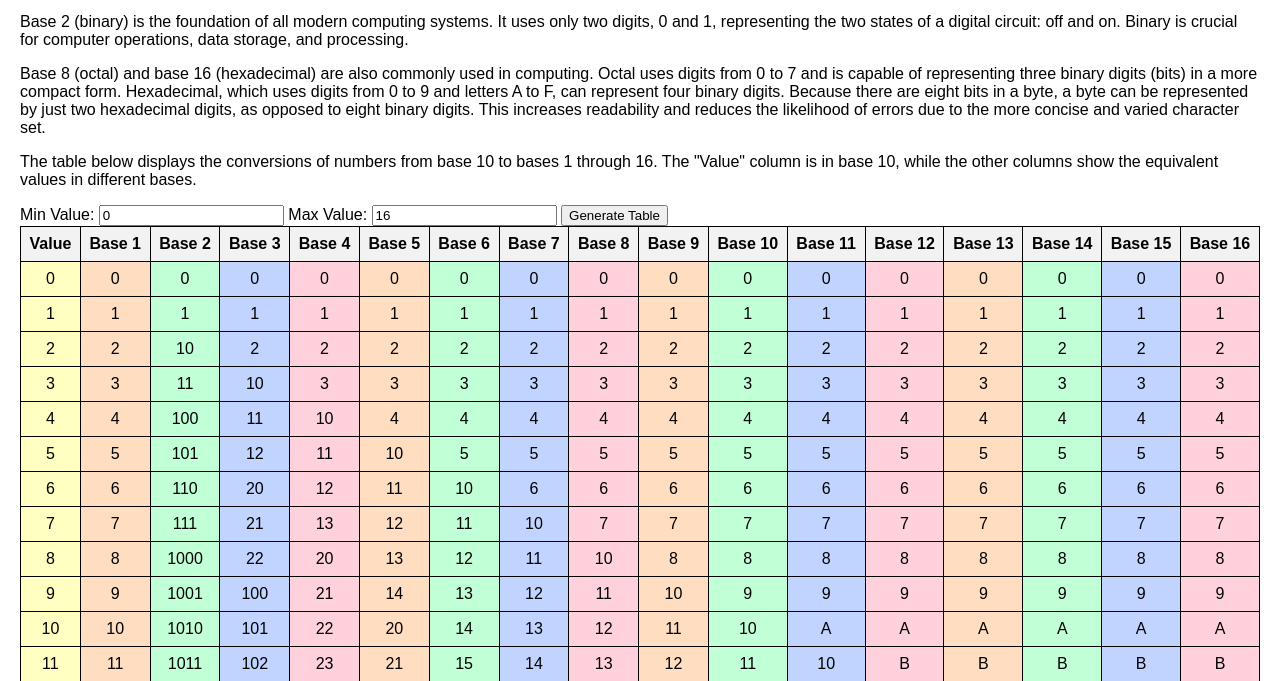
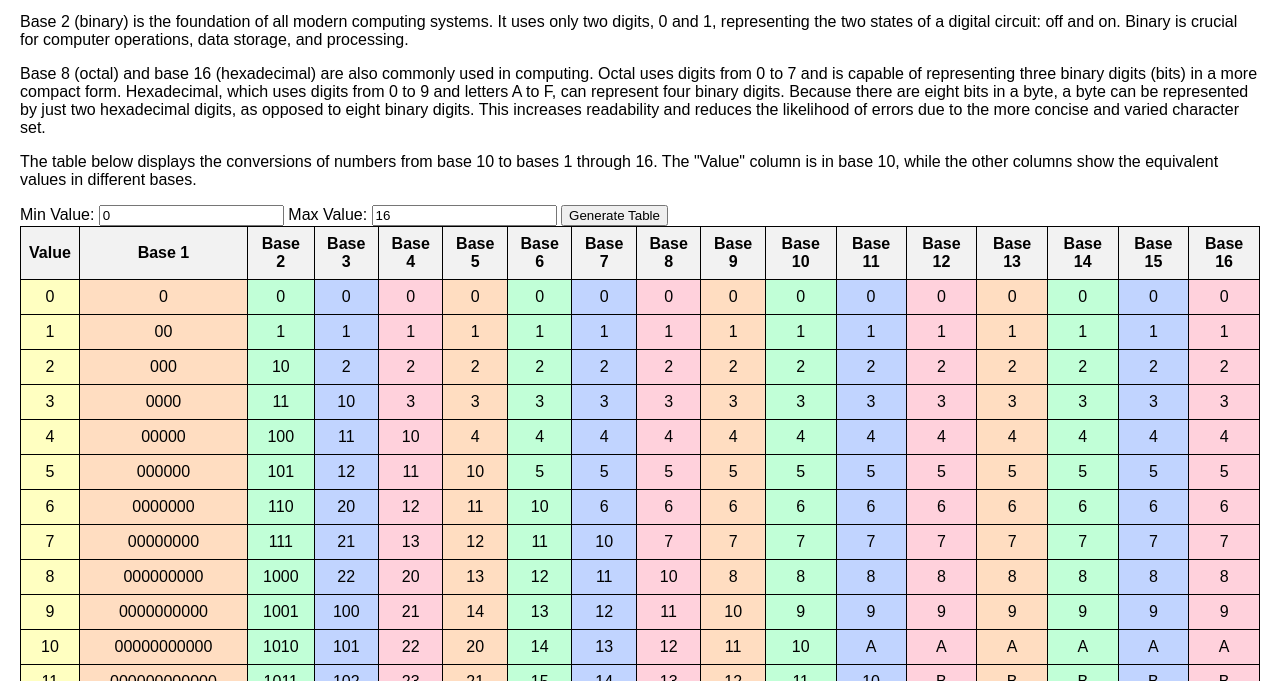
Before and after one commit to dglass710/Base-Conversion-Table, a plain HTML site: page index.html in a window 1280 px wide. Shown: the part 119-800 px from the top of the page. Drawn offline with Linux system fonts and the light colour scheme.

Commit message:
fixed a bug for the base 1 column

```diff
--- a/index.html
+++ b/index.html
@@ -65,7 +65,7 @@
         }
 
         function toBase(n, b) {
-            if (b === 1) return n.toString();
+            if (b === 1) return '0'.repeat(n + 1);
             const digits = "0123456789ABCDEF";
             let res = "";
             while (n > 0) {
```
